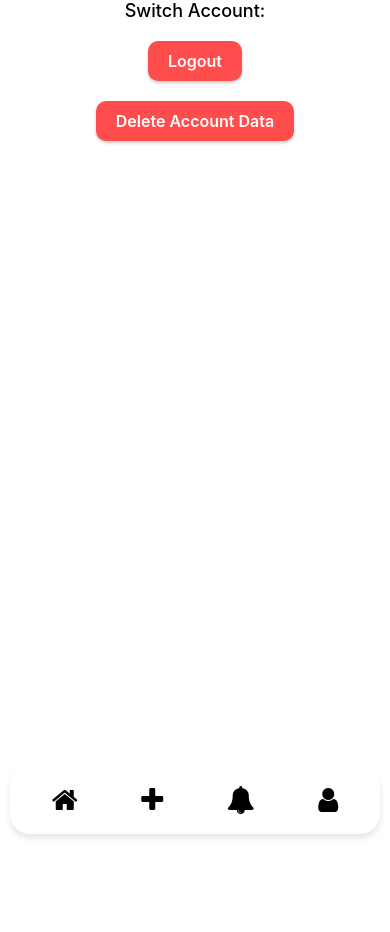
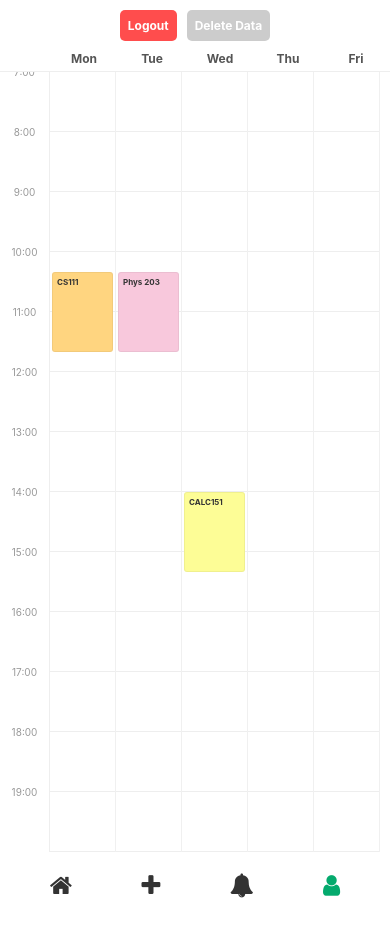
Before and after one commit to Rutgers-CSL/RU_CourseTrader, a React Native app in the folder ScarletApp/: screen /Profile in a window 390 px wide. Before the commit the page ends 844 px from the top, so only its background shows below. Built offline with nearby package versions, Linux system fonts and the light colour scheme.

Commit message:
modifications to the profile screen

```diff
--- a/ScarletApp/screens/ProfileScreen.js
+++ b/ScarletApp/screens/ProfileScreen.js
@@ -1,177 +1,172 @@
-import React from 'react';
-import { StyleSheet, Text, View, TouchableOpacity, Alert } from 'react-native';
+import React, { useState } from 'react';
+import { StyleSheet, Text, View, TouchableOpacity, Alert, ScrollView } from 'react-native';
 import { FontAwesome } from '@expo/vector-icons';
 import { SafeAreaView } from 'react-native-safe-area-context';
 import { StatusBar } from 'expo-status-bar';
 import { supabase } from '../lib/supabaseClient';
 
+// these are different constants we need for the calendar, such as days and start times
+const DAYS = ['Monday', 'Tuesday', 'Wednesday', 'Thursday', 'Friday'];
+const START_HOUR = 7; // this means the calendar starts at 7
+const HOUR_HEIGHT = 60;
 
 export default function ProfileSearch({ navigation }) {
+
+
+    //for now, we can use sample courses, such as these, but in the future, we can change it to base it off of users' schdules
+    const [courses, setCourses] = useState([
+        { id: '1', title: 'CS111', day: 'Monday', start: '10:20', end: '11:40', color: '#FFD580' },
+        { id: '2', title: 'Phys 203', day: 'Tuesday', start: '10:20', end: '11:40', color: '#F8C8DC' },
+        { id: '3', title: 'CALC151', day: 'Wednesday', start: '14:00', end: '15:20', color: '#FDFD96' },
+    ]);
+
+        const getTopPosition = (timeStr) => {
+        const [hours, minutes] = timeStr.split(':').map(Number);
+        return (hours * 60 + minutes) - (START_HOUR * 60);
+    };
+
+    const getHeight = (start, end) => {
+        return getTopPosition(end) - getTopPosition(start);
+    };
 
     const handleLogout = async () => {
         await supabase.auth.signOut();
         navigation.replace("Login");
-    }
+    };
 
     const handleDeleteAccount = () => {
-      Alert.alert(
-        "Delete account data?",
-        "This will delete all of your trade requests and sign you out. This cannot be undone.",
-        [
+        Alert.alert("Delete account data?", "This cannot be undone.", [
             { text: "Cancel", style: "cancel" },
-          {
-            text: "Delete",
-            style: "destructive",
-            onPress: async () => {
-              try {
-                // 1) Get the currently logged-in user
-                const {
-                  data: { user },
-                  error: userError,
-                } = await supabase.auth.getUser();
-
-                if (userError) throw userError;
-                if (!user) {
-                  Alert.alert("Error", "No user is logged in.");
-                  return;
-                }
-
-                // 2) Delete all requests for this user
-                const { error: deleteRequestsError } = await supabase
-                  .from("requests")
-                  .delete()
-                  .eq("user_id", user.id);
-
-                if (deleteRequestsError) throw deleteRequestsError;
-
-                // 3) ***TO DO *** call a backend function to delete the auth user
-                // await supabase.functions.invoke("delete_user", {
-                //   body: { user_id: user.id },
-                // });
-
-                // 4) Sign out and go to Login
-                await supabase.auth.signOut();
-                navigation.replace("Login");
-              } catch (err) {
-                console.error("Delete account error:", err);
-                Alert.alert(
-                  "Error",
-                  err?.message || "Could not delete your account."
-                );
-              }
-            },
-          },
-        ]
-      );
+            { text: "Delete", style: "destructive", onPress: async () => {} }
+        ]);
     };
 
+    return (
+        <SafeAreaView style={styles.container}>
+            <StatusBar style="auto" />
 
-    return(
-        <SafeAreaView style={styles.container}>
-            <View style={styles.container}>
-                <Text style={styles.text}>Switch Account:</Text>
-
-                <TouchableOpacity onPress={handleLogout} style={styles.logoutButton}>
-                  <Text style={styles.logoutText}>Logout</Text>
+            {/* 2. this is for the logout and delete account functionality */}
+            <View style={styles.topControls}>
+                <TouchableOpacity onPress={handleLogout} style={styles.smallButton}>
+                    <Text style={styles.buttonText}>Logout</Text>
                 </TouchableOpacity>
-
-                <TouchableOpacity onPress={handleDeleteAccount} style={styles.logoutButton}>
-                  <Text style={styles.logoutText}>Delete Account Data</Text>
+                <TouchableOpacity onPress={handleDeleteAccount} style={[styles.smallButton, { backgroundColor: '#ccc' }]}>
+                    <Text style={styles.buttonText}>Delete Data</Text>
                 </TouchableOpacity>
-
             </View>
 
+            {/* this is for the header for the calendars */}
+            <View style={styles.calendarHeader}>
+                <View style={{ width: 50 }} />
+                {DAYS.map(day => (
+                    <Text key={day} style={styles.dayHeaderText}>{day.substring(0, 3)}</Text>
+                ))}
+            </View>
+
+            {/* this is for the calendar grid */}
+            <ScrollView style={styles.calendarScroll}>
+                <View style={styles.gridContainer}>
+
+                    {/* Time Sidebar */}
+                    <View style={styles.timeSidebar}>
+                        {Array.from({ length: 13 }).map((_, i) => (
+                            <View key={i} style={styles.hourMarker}>
+                                <Text style={styles.timeLabel}>{START_HOUR + i}:00</Text>
+                            </View>
+                        ))}
+                    </View>
+
+                    {/* Columns for each day */}
+                    {DAYS.map((day) => (
+                        <View key={day} style={styles.dayColumn}>
+                            {/* Horizontal Grid Lines */}
+                            {Array.from({ length: 13 }).map((_, i) => (
+                                <View key={i} style={styles.gridLine} />
+                            ))}
+
+                            {/* Render Courses for this day */}
+                            {courses.filter(c => c.day === day).map(course => (
+                                <View key={course.id} style={[
+                                    styles.courseBlock,
+                                    {
+                                        backgroundColor: course.color,
+                                        top: getTopPosition(course.start),
+                                        height: getHeight(course.start, course.end)
+                                    }
+                                ]}>
+                                    <Text style={styles.courseTitle}>{course.title}</Text>
+                                </View>
+                            ))}
+                        </View>
+                    ))}
+                </View>
+            </ScrollView>
+
+            {/* nav bar */}
             <View style={styles.iconBar}>
-                <TouchableOpacity style={styles.iconLink} onPress={() => navigation.navigate('Home')} >
-                    <FontAwesome name="home" size={28} color="333" />
+                <TouchableOpacity style={styles.iconLink} onPress={() => navigation.navigate('Home')}>
+                    <FontAwesome name="home" size={24} color="#333" />
                 </TouchableOpacity>
                 <TouchableOpacity style={styles.iconLink} onPress={() => navigation.navigate('Search')}>
-                    <FontAwesome name="plus" size={28} color="333" />
+                    <FontAwesome name="plus" size={24} color="#333" />
                 </TouchableOpacity>
                 <TouchableOpacity style={styles.iconLink} onPress={() => navigation.navigate('Notifications')}>
-                    <FontAwesome name="bell" size={28} color="333" />
+                    <FontAwesome name="bell" size={24} color="#333" />
                 </TouchableOpacity>
-                <TouchableOpacity style={styles.iconLink} onPress={() => navigation.navigate('Profile')}>
-                    <FontAwesome name="user" size={28} color="333" />
+                <TouchableOpacity style={styles.iconLink}>
+                    <FontAwesome name="user" size={24} color="#04AA6D" />
                 </TouchableOpacity>
             </View>
-            <StatusBar style="auto" />
-
         </SafeAreaView>
-    )
+    );
 }
 
 const styles = StyleSheet.create({
+    container: { flex: 1, backgroundColor: '#fff' },
+    topControls: { flexDirection: 'row', justifyContent: 'center', gap: 10, padding: 10 },
+    smallButton: { backgroundColor: '#ff4d4d', padding: 8, borderRadius: 5 },
+    buttonText: { color: '#fff', fontSize: 12, fontWeight: 'bold' },
 
-    container: {
-      flex: 1,
-      backgroundColor: '#fff',
+    // Calendar Header
+    calendarHeader: { flexDirection: 'row', borderBottomWidth: 1, borderColor: '#eee', paddingBottom: 5 },
+    dayHeaderText: { flex: 1, textAlign: 'center', fontWeight: 'bold', fontSize: 12, color: '#555' },
+
+    // Grid Layout
+    calendarScroll: { flex: 1, marginBottom: 80 },
+    gridContainer: { flexDirection: 'row', paddingRight: 10 },
+    timeSidebar: { width: 50, borderRightWidth: 1, borderColor: '#eee' },
+    hourMarker: { height: HOUR_HEIGHT },
+    timeLabel: { fontSize: 10, color: '#999', textAlign: 'center', marginTop: -6 },
+
+    dayColumn: { flex: 1, height: HOUR_HEIGHT * 13, position: 'relative', borderRightWidth: 0.5, borderColor: '#f0f0f0' },
+    gridLine: { height: HOUR_HEIGHT, borderBottomWidth: 0.5, borderColor: '#eee' },
+
+    // Course Blocks
+    courseBlock: {
+        position: 'absolute',
+        left: 2,
+        right: 2,
+        padding: 4,
+        borderRadius: 3,
+        borderWidth: 1,
+        borderColor: 'rgba(0,0,0,0.05)',
+        zIndex: 5,
+        overflow: 'hidden'
     },
-
-    text: {
-      fontSize: 18,
-      fontWeight: '500',
-      color: 'black',
-      textAlign: 'center',
-    },
+    courseTitle: { fontSize: 8, fontWeight: 'bold', color: '#333' },
 
     iconBar: {
         flexDirection: "row",
         justifyContent: "space-around",
         backgroundColor: "#fff",
         paddingVertical: 12,
-      paddingHorizontal: 10,
         position: "absolute",
-      bottom: 10,
-      left: 10,
-      right: 10,
-      borderRadius: 20,
-      shadowColor: "#000",
-      shadowOffset: { width: 0, height: 4 },
-      shadowOpacity: 0.1,
-      shadowRadius: 6,
-      elevation: 6,
+        bottom: 15,
+        left: 15,
+        right: 15,
+        borderRadius: 25,
+        elevation: 10,
+        shadowOpacity: 0.15,
     },
-
-    iconLink: {
-      padding: 8,
-      alignItems: "center",
-      justifyContent: "center",
-    },
-
-    iconLinkHover: {
-      backgroundColor: "#000",
-    },
-
-    active: {
-      backgroundColor: "#04AA6D",
-    },
-
-    content: {
-      flex: 1,
-      justifyContent: "center",
-      alignItems: "center",
-      marginBottom: 80,
-      backgroundColor: '#e0f7fa',
-    },
-
-    logoutButton: {
-      marginTop: 20,
-      alignSelf: "center",
-      backgroundColor: "#ff4d4d",
-      paddingVertical: 10,
-      paddingHorizontal: 20,
-      borderRadius: 10,
-      shadowColor: "#000",
-      shadowOffset: { width: 0, height: 2 },
-      shadowOpacity: 0.2,
-      shadowRadius: 3,
-      elevation: 3, // Android shadow
-    },
-
-    logoutText: {
-      color: "#fff",
-      fontSize: 16,
-      fontWeight: "600",
-    },
+    iconLink: { padding: 8 },
 });
```
Lines whose indentation alone changed are shown as unchanged.
